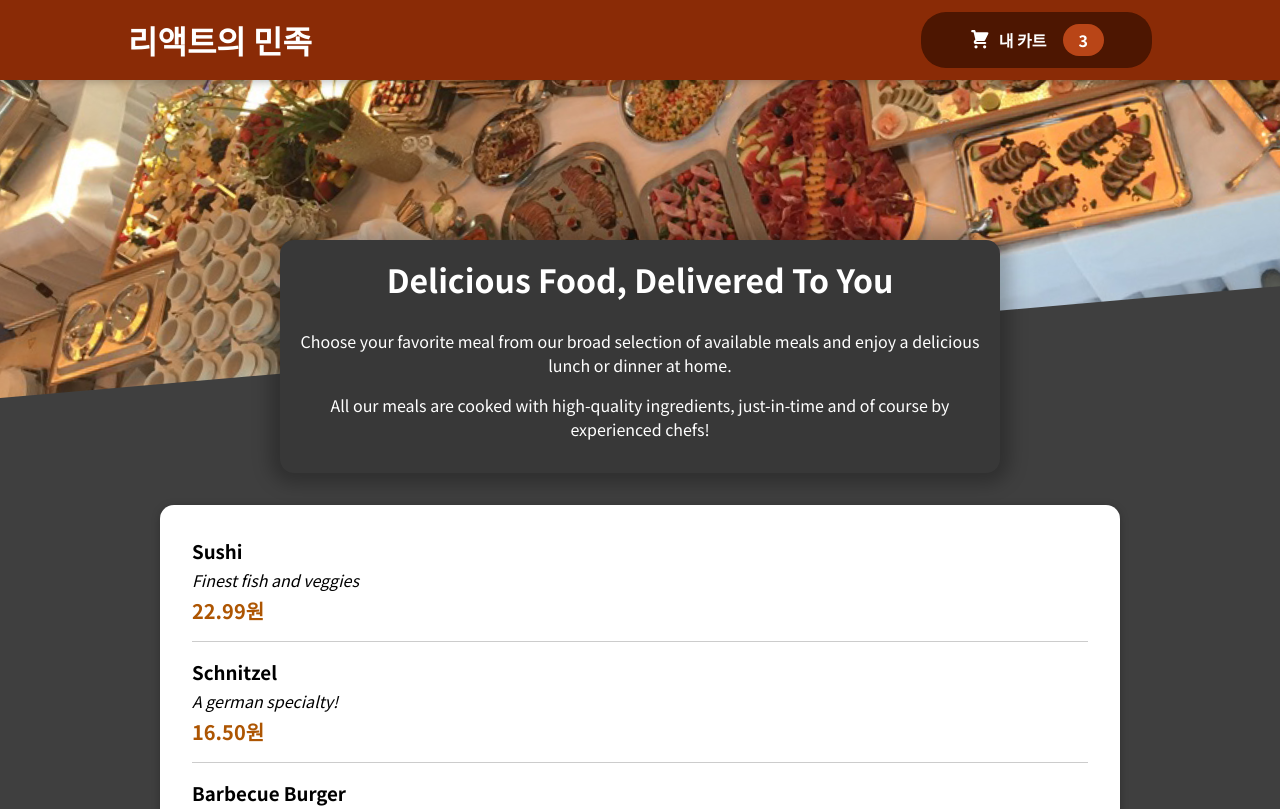
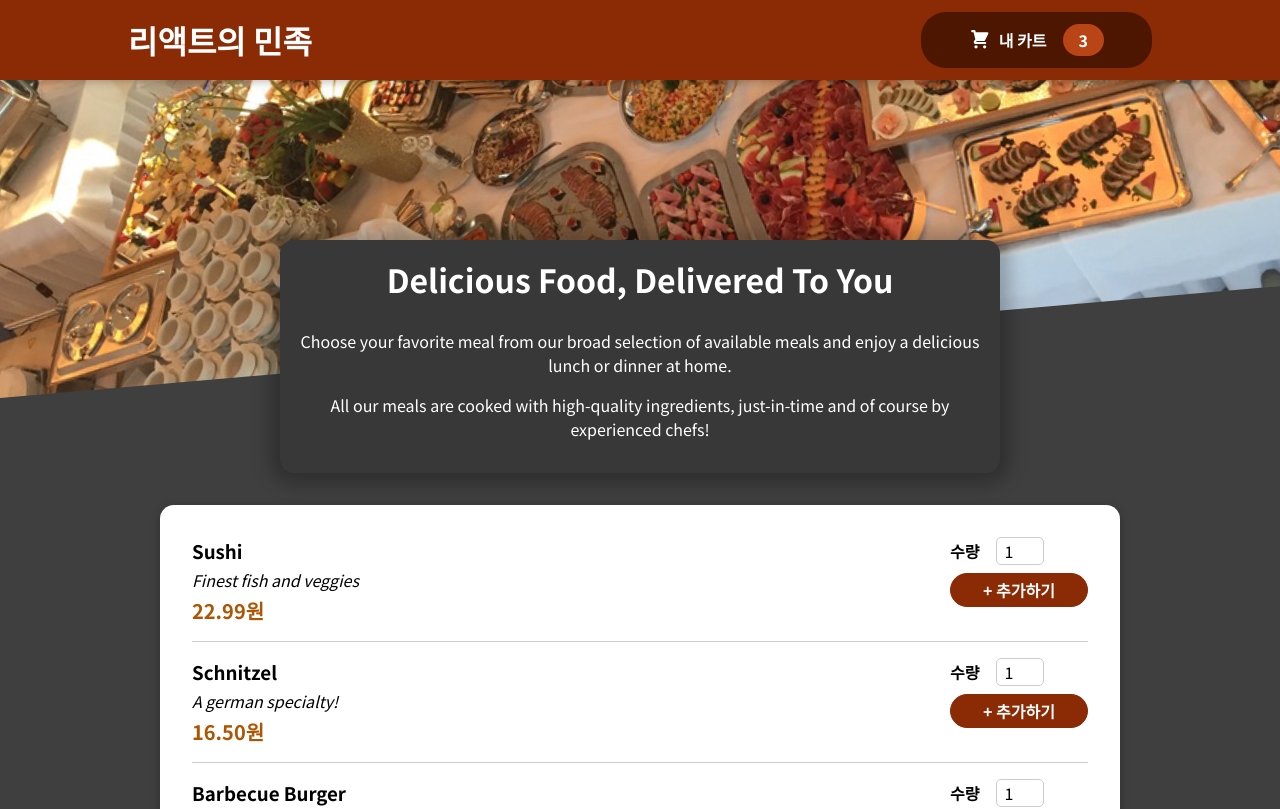
Before and after one commit to ChoBae/FrontEnd, a React (Create React App) app in the folder ReactCompleteGuideUdemy/FoodOrder/: page / in a window 1280 px wide. Shown: the top 809 px of the page. Built offline with nearby package versions, Linux system fonts and the light colour scheme.

Commit message:
22.04.13 음식 추가 컴포넌트 추가

```diff
--- a/ReactCompleteGuideUdemy/FoodOrder/src/components/Meals/MealItem/MealItem.js
+++ b/ReactCompleteGuideUdemy/FoodOrder/src/components/Meals/MealItem/MealItem.js
@@ -1,4 +1,5 @@
 import classes from "./MealItem.module.css";
+import MealItemForm from "./MealItemForm";
 const MealItem = (props) => {
   const price = `${props.price.toFixed(2)}원`;
   return (
@@ -8,7 +9,9 @@ const MealItem = (props) => {
         <div className={classes.description}>{props.description}</div>
         <div className={classes.price}>{price}</div>
       </div>
-      <div></div>
+      <div>
+        <MealItemForm/>
+      </div>
     </li>
   );
 };
--- /dev/null
+++ b/ReactCompleteGuideUdemy/FoodOrder/src/components/Meals/MealItem/MealItemForm.js
@@ -0,0 +1,23 @@
+import Input from "../../UI/Input";
+import classes from "./MealItemForm.module.css";
+
+const MealItemForm = (props) => {
+  return (
+    <form className={classes.form}>
+      <Input
+        label="수량"
+        input={{
+          id: "amount",
+          type: "number",
+          min: "1",
+          max: "5",
+          step: "1",
+          defaultValue: "1",
+        }}
+      ></Input>
+      <button>+ 추가하기</button>
+    </form>
+  );
+};
+
+export default MealItemForm;
```
